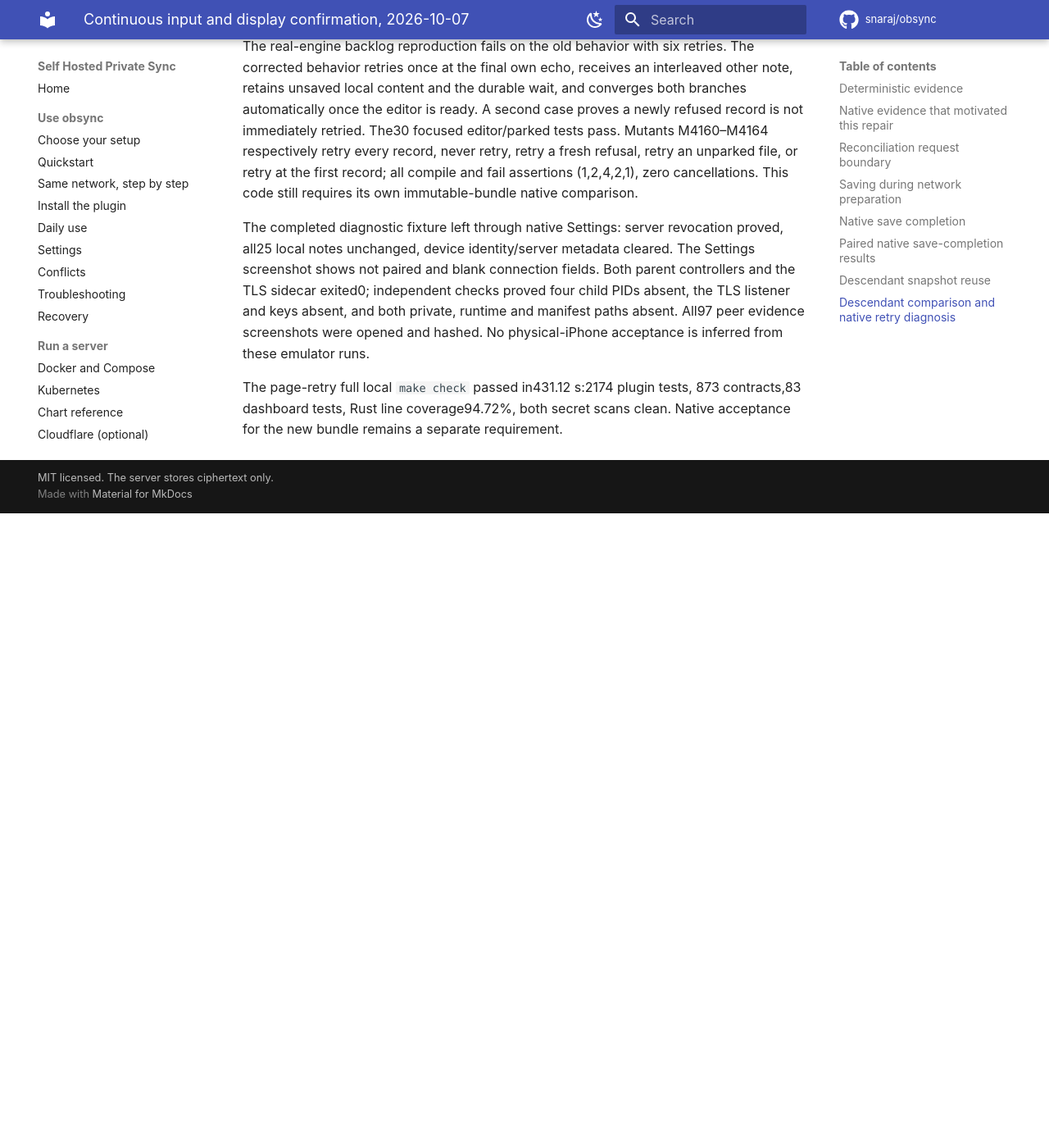
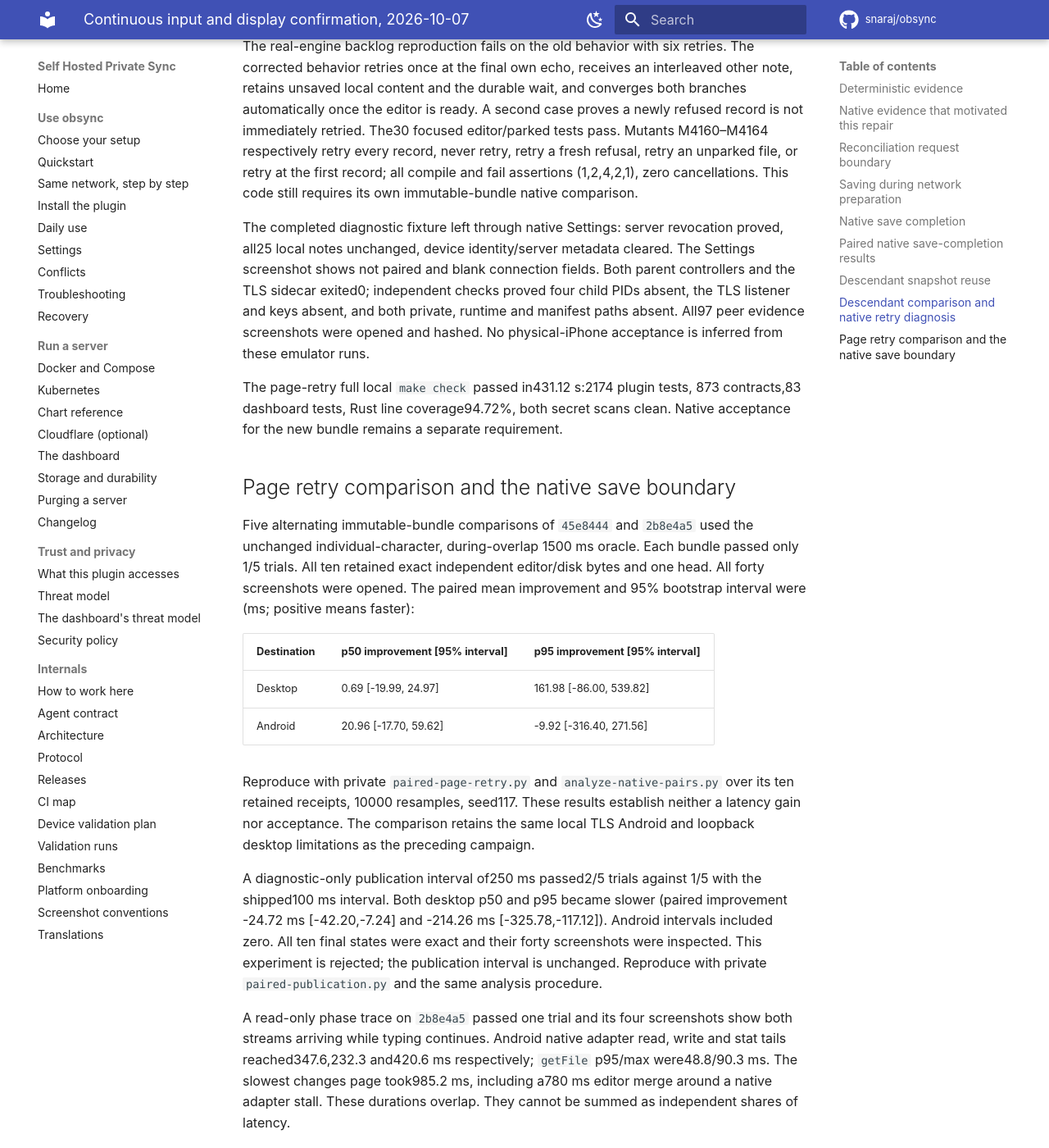
Before and after one commit to snaraj/obsync, an MkDocs documentation site: the page built from docs/validation-runs/2026-10-07-continuous-input-117.md, in a window 1280 px wide and 1400 px high, scrolled down 9572 px. Shown: the whole window at 82% size. Built offline with MkDocs 1.6.1 and Material for MkDocs 9.7.7, drawn with Linux system fonts in a browser that asks for light colours; comment, search, counter and statistics services are not loaded; before the commit the page ends 10198 px from its top, so only the background shows below that; some of the changed text lies outside the part shown.

Commit message:
fix: join native saving once during editor merge preparation
A live native trace found two successive readiness probes for one prepared
merge. Join the save when selecting the saved-editor path; preserve ordinary
unpublished-overlap and automatic-rewrite classification without a receipt.
The final writer independently checks current editor and disk bytes. A busy
historical receipt defers rather than staging an unconfirmed editor.

Add the one-probe regression and retain hostile patches M4165-M4168. All four
compile and fail (1/4/1/10), zero cancellations. The focused baseline passes
55 tests. Full make check passes in 436.66s: 2175 plugin, 873 contracts,
83 dashboard, Rust coverage 94.72%, both secret scans. The first attempted
fallback change failed six existing tests and was rejected; their assertions
remain unchanged in this correction.

Record negative paired native controls for graph reuse, page retry coalescing
and publication batching. No native speed or acceptance claim is made for
this new bundle before its own paired comparison.

Accounting: +132/-9 across 7 files.

- GPT-6

```diff
--- a/docs/validation-runs/2026-10-07-continuous-input-117.md
+++ b/docs/validation-runs/2026-10-07-continuous-input-117.md
@@ -405,3 +405,64 @@
 The page-retry full local `make check` passed in431.12 s:2174 plugin tests,
 873 contracts,83 dashboard tests, Rust line coverage94.72%, both secret scans
 clean. Native acceptance for the new bundle remains a separate requirement.
+
+
+## Page retry comparison and the native save boundary
+
+Five alternating immutable-bundle comparisons of `45e8444` and `2b8e4a5`
+used the unchanged individual-character, during-overlap 1500 ms oracle. Each
+bundle passed only 1/5 trials. All ten retained exact independent editor/disk
+bytes and one head. All forty screenshots were opened. The paired mean
+improvement and 95% bootstrap interval were (ms; positive means faster):
+
+| Destination | p50 improvement [95% interval] | p95 improvement [95% interval] |
+| --- | --- | --- |
+| Desktop | 0.69 [-19.99, 24.97] | 161.98 [-86.00, 539.82] |
+| Android | 20.96 [-17.70, 59.62] | -9.92 [-316.40, 271.56] |
+
+Reproduce with private `paired-page-retry.py` and
+`analyze-native-pairs.py` over its ten retained receipts, 10000 resamples,
+seed117. These results establish neither a latency gain nor acceptance.
+The comparison retains the same local TLS Android and loopback desktop
+limitations as the preceding campaign.
+
+A diagnostic-only publication interval of250 ms passed2/5 trials against
+1/5 with the shipped100 ms interval. Both desktop p50 and p95 became slower
+(paired improvement -24.72 ms [-42.20,-7.24] and -214.26 ms
+[-325.78,-117.12]). Android intervals included zero. All ten final states
+were exact and their forty screenshots were inspected. This experiment is
+rejected; the publication interval is unchanged. Reproduce with private
+`paired-publication.py` and the same analysis procedure.
+
+A read-only phase trace on `2b8e4a5` passed one trial and its four screenshots
+show both streams arriving while typing continues. Android native adapter
+read, write and stat tails reached347.6,232.3 and420.6 ms respectively;
+`getFile` p95/max were48.8/90.3 ms. The slowest changes page took985.2 ms,
+including a780 ms editor merge around a native adapter stall. These durations
+overlap. They cannot be summed as independent shares of latency.
+
+The trace also shows two successive native readiness probes during one
+authenticated merge preparation. The correction joins a pending native save
+once when selecting the saved-editor path. Without a saved receipt, ordinary
+reconciliation still classifies unpublished overlaps and automatic rewrite
+holds. A busy editor with an existing receipt remains deferred. The final
+writer independently checks current bytes, editor identity, input generation
+and composition. Encryption, authentication, parent validation and durable
+writes are unchanged.
+
+The first attempt instead parked every busy editor. The full gate rejected
+that version with six rewrite/overlap/stamper failures (2169/2175 tests).
+Those unchanged tests control the repair: the revised path preserves the
+ordinary fallback. Failed evidence is retained; that first version is not
+shipped. The one-readiness regression fails the prior implementation with two
+checks instead of one. The unsaved-receipt, changed-disk and changed-parent
+cases continue to refuse without advancing ancestry. M4165 restores the
+second probe; M4166 removes the remaining probe; M4167 falls through for a
+busy editor with a receipt; M4168 removes ordinary overlap classification.
+Native acceptance for this correction is pending.
+
+Focused reproduction: `cd plugin && npm run build && node --test
+test/editor-rebase.test.mjs test/merge-budget.test.mjs
+test/rewrite-overlap.test.mjs` (55 passing). Each retained M4165–M4168
+compiles and fails at runtime; sources are restored and rebuilt after every
+mutation. Full-gate and native results must bind the revised bytes.
```
Also changed, not shown: 6 other files.
